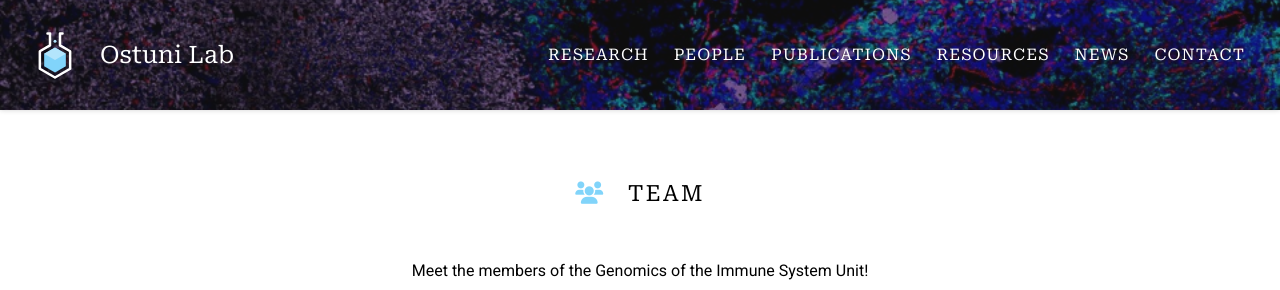
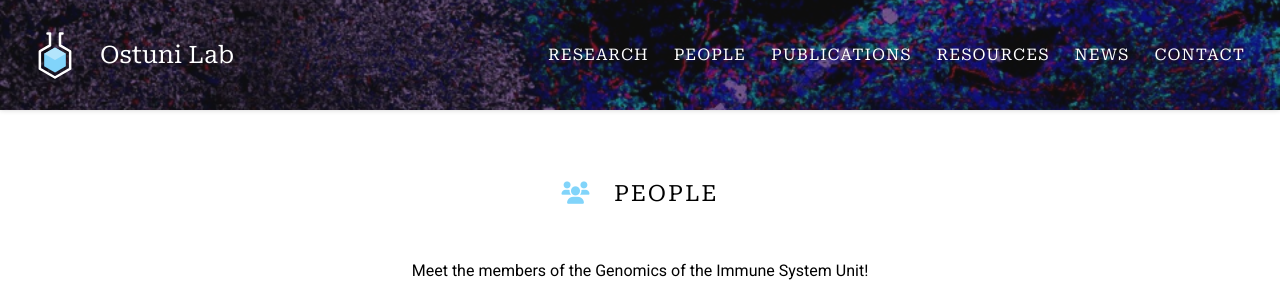
Before and after one commit to laterz-f/labwebsite, a Jekyll site: the page built from team/index.md, in a window 1280 px wide and 900 px high. Shown: the top 290 px of the window. Built offline with Jekyll 4.4.1, drawn with Linux system fonts in a browser that asks for light colours.

Commit message:
Update index.md

```diff
--- a/team/index.md
+++ b/team/index.md
@@ -5,7 +5,7 @@
   tooltip: About our team
 ---
 
-# <i class="fas fa-users"></i>Team
+# <i class="fas fa-users"></i>People
 
 Meet the members of the Genomics of the Immune System Unit!\
 Our lab is part of the San Raffaele Telethon Institute for Gene Therapy (SR-Tiget).
```
